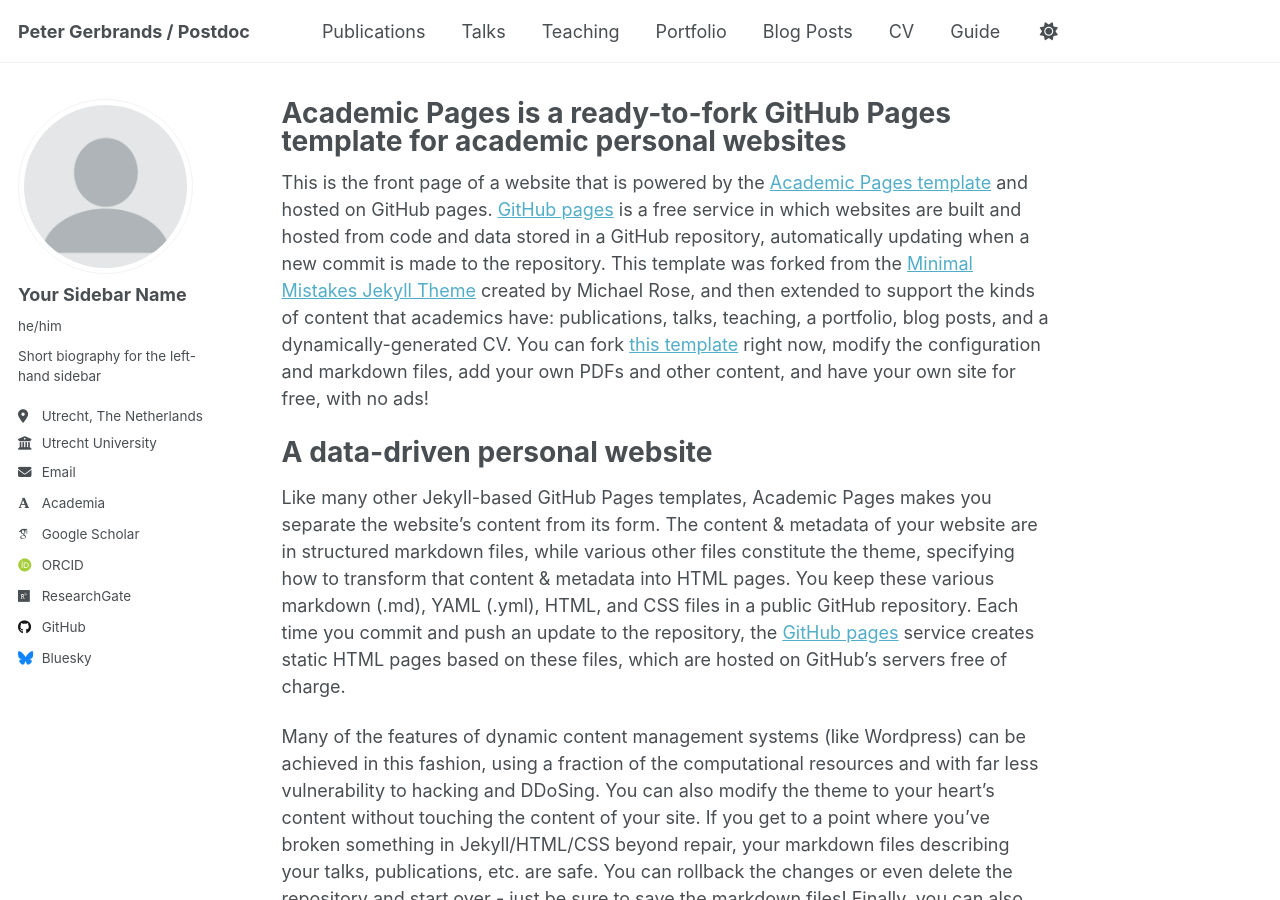
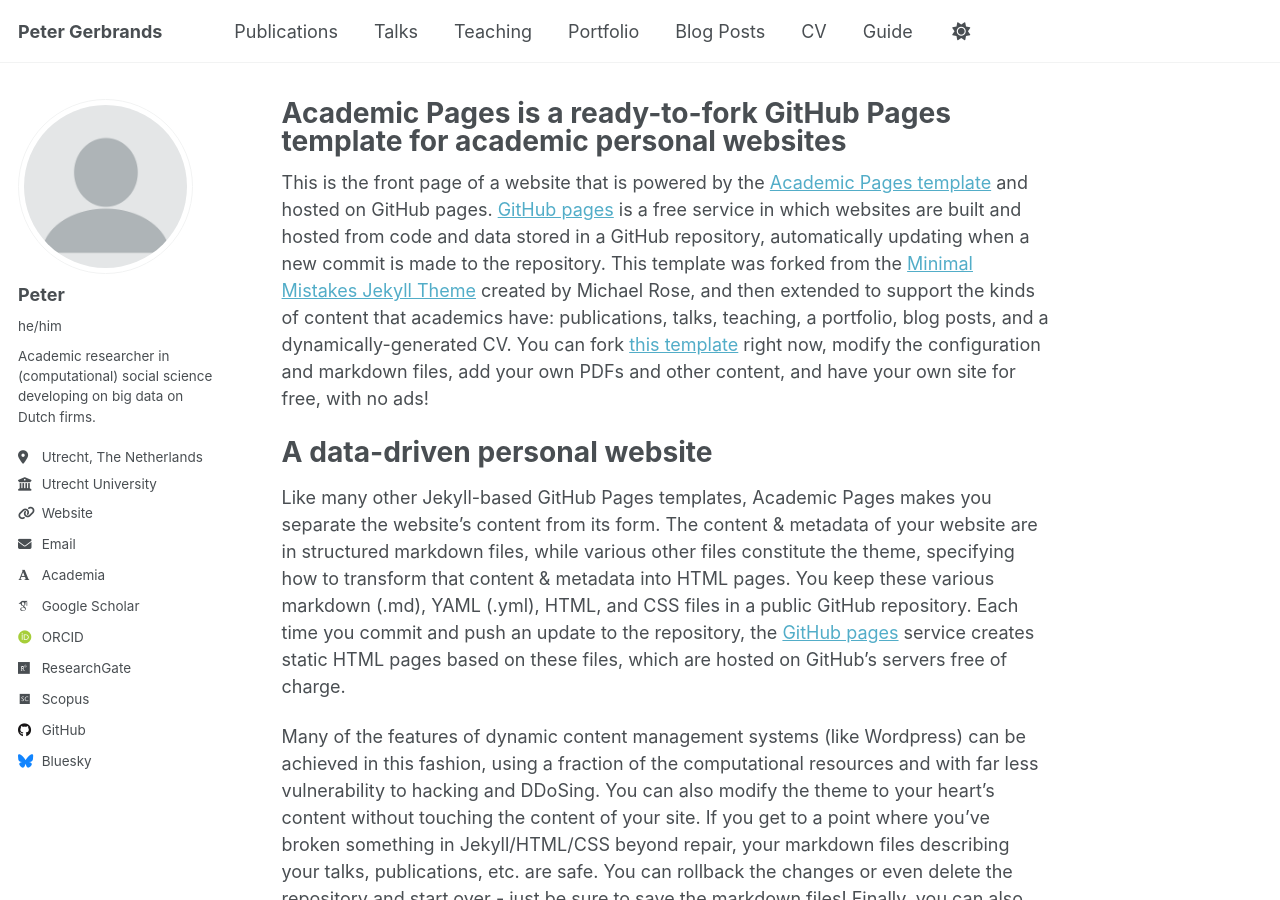
Before and after one commit to pgerbrands/pgerbrands.github.io, a Jekyll site: the page built from _pages/about.md, in a window 1280 px wide and 900 px high. Built offline with Jekyll 4.4.1, drawn with Linux system fonts in a browser that asks for light colours; some web fonts are replaced.

Commit message:
Revise personal details in _config.yml
Updated personal information and descriptions in the configuration file.

```diff
--- a/_config.yml
+++ b/_config.yml
@@ -9,10 +9,10 @@
 # Basic Site Settings
 locale                   : "en-US"
 site_theme               : "default"
-title                    : "Peter Gerbrands / Postdoc"
+title                    : "Peter Gerbrands"
 title_separator          : "-"
 name                     : &name "Peter Gerbrands"
-description              : &description "personal description"
+description              : &description "Academic Researcher & Data Scientist"
 url                      : https://pgerbrands.github.io
 baseurl                  : "" # the subpath of your site, e.g. "/blog"
 repository               : "academicpages/academicpages.github.io"
@@ -23,12 +23,12 @@ repository               : "academicpages/academicpages.github.io"
 author:
   # Biographic information
   avatar           : "profile.png"
-  name             : "Your Sidebar Name"
+  name             : "Peter"
   pronouns         : "he/him"
-  bio              : "Short biography for the left-hand sidebar"
+  bio              : "Academic researcher in (computational) social science developing on big data on Dutch firms."
   location         : "Utrecht, The Netherlands"
   employer         : "Utrecht University"
-  uri              : # URL
+  uri              : "https://www.uu.nl/staff/PGerbrands"
   email            : "p.gerbrands@uu.nl"
 
   # Academic websites
@@ -40,13 +40,13 @@ author:
   semantic         : # URL
   pubmed           : # URL
   researchgate     : "https://www.researchgate.net/profile/Peter-Gerbrands"
-  scopus           : # URL
+  scopus           : "https://www.scopus.com/authid/detail.uri?authorId=57219244651"
 
   # Repositories and software development
   bitbucket        : # Username - Update with your username on the site
   codepen          : # Username
   dribbble         : # Username
-  github           : "academicpages"
+  github           : "pgerbrands"
   kaggle           : # Username
   stackoverflow    : # User number or user number and name (i.e., use "1" or "1/jeff-atwood")
 
```
